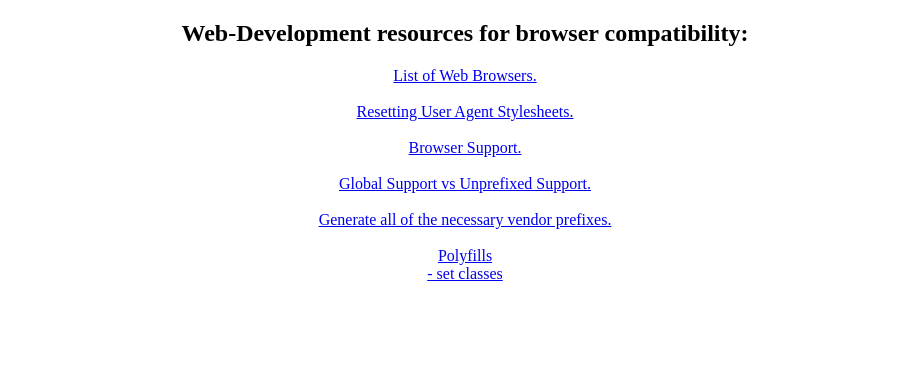
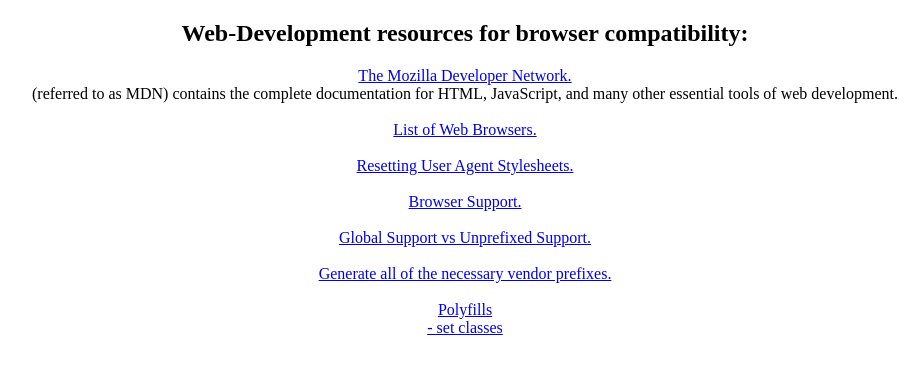
Before and after one commit to 87designer/87designer.github.io, a plain HTML site: page index.html in a window 1280 px wide. Shown: the whole page, without its empty margins (175-1098 px from the left). Drawn offline with Linux system fonts and the light colour scheme.

Commit message:
updated resource list

```diff
--- a/index.html
+++ b/index.html
@@ -8,6 +8,8 @@
     <center>
     <h2>Web-Development resources for browser compatibility:</h2>
 
+    <a href="https://developer.mozilla.org/en-US/" target="_blank">The Mozilla Developer Network.</a><br>
+    <span>(referred to as MDN) contains the complete documentation for HTML, JavaScript, and many other essential tools of web development.</span><br><br>
     <a href="https://en.wikipedia.org/wiki/List_of_web_browsers" target="_blank">List of Web Browsers.</a><br><br>
     <a href="https://meyerweb.com/eric/tools/css/reset/" target="_blank">Resetting User Agent Stylesheets.</a><br><br>
     <a href="https://caniuse.com/" target="_blank">Browser Support.</a><br><br>
```
